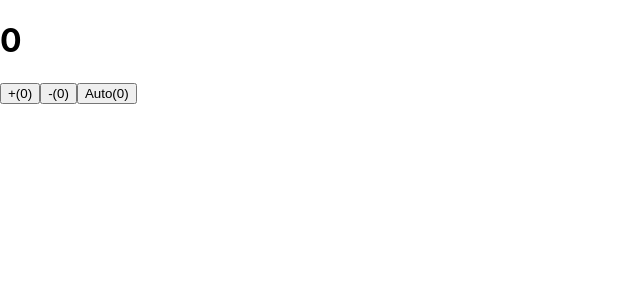
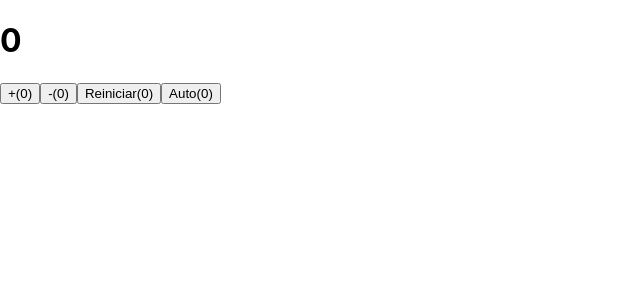
Before and after one commit to Diseno-de-Aplicaciones-Web/megacontador, a React (Create React App) app: page / in a window 1280 px wide. Shown: the top 300 px of the page, without its empty margins (0-640 px from the left). Built offline with nearby package versions, Linux system fonts and the light colour scheme.

Commit message:
Botón reset

```diff
--- a/src/App.js
+++ b/src/App.js
@@ -20,6 +20,11 @@ function App() {
     setAuto(true)
   }
 
+  function reiniciar() {
+    setAuto(false)
+    setValorActual(0)
+  }
+
   useEffect(
     ()=>{
       let codigoTemporizador
@@ -34,6 +39,7 @@ function App() {
       <h1>{valorActual}</h1>
       <Boton texto="+" operacion={incrementar}/>
       <Boton texto="-" operacion={diminuir}/>
+      <Boton texto="Reiniciar" operacion={reiniciar}/>
       <Boton texto="Auto" operacion={manexadorAuto}/>
     </>
   )
```
